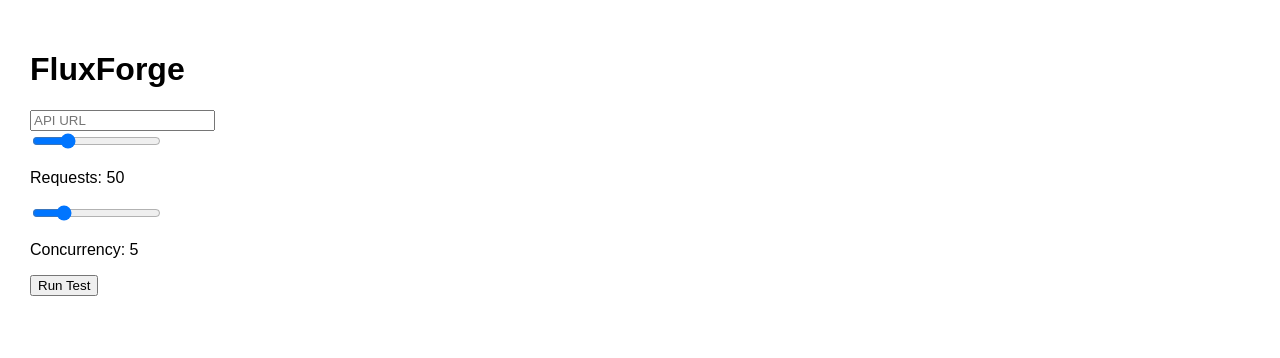
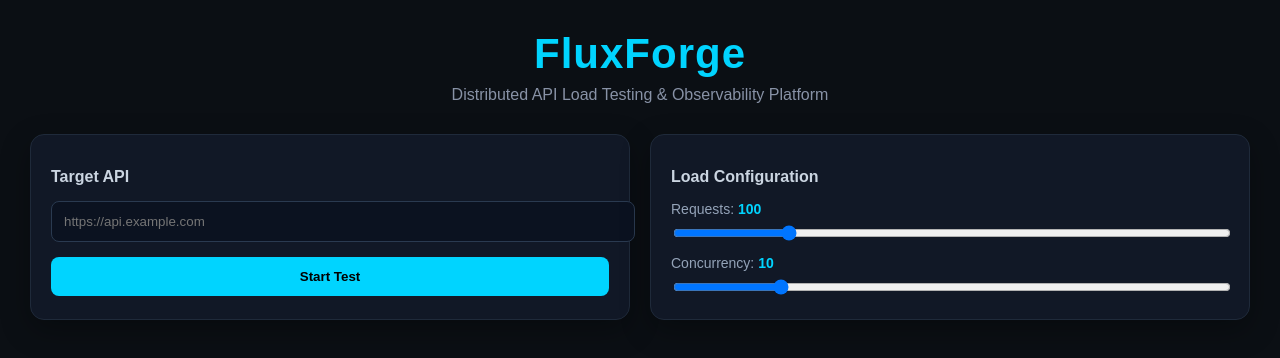
Before and after one commit to gaurianil/fluxforge, a React (Create React App) app in the folder frontend/: page / in a window 1280 px wide. Shown: the top 358 px of the page. Built offline with nearby package versions, Linux system fonts and the light colour scheme.

Commit message:
upgrade UI to premium dashboard

```diff
--- a/frontend/src/App.js
+++ b/frontend/src/App.js
@@ -3,11 +3,21 @@ import axios from "axios";
 
 function App() {
   const [url, setUrl] = useState("");
-  const [requests, setRequests] = useState(50);
-  const [concurrency, setConcurrency] = useState(5);
+  const [requests, setRequests] = useState(100);
+  const [concurrency, setConcurrency] = useState(10);
   const [result, setResult] = useState(null);
+  const [loading, setLoading] = useState(false);
 
   const runTest = async () => {
+    if (!url) {
+      alert("Enter a valid API URL");
+      return;
+    }
+
+    try {
+      setLoading(true);
+      setResult(null);
+
       const res = await axios.post("http://localhost:5000/test", {
         url,
         requests,
@@ -15,36 +25,251 @@ function App() {
       });
 
       setResult(res.data);
+    } catch (err) {
+      alert("Backend error. Check server.");
+    } finally {
+      setLoading(false);
+    }
   };
 
   return (
-    <div style={{ padding: 30, fontFamily: "Arial" }}>
-      <h1>FluxForge</h1>
+    <div style={styles.app}>
 
-      <input placeholder="API URL" onChange={(e) => setUrl(e.target.value)} />
-      <br />
+      {/* HEADER */}
+      <div style={styles.header}>
+        <h1 style={styles.title}>FluxForge</h1>
+        <p style={styles.subtitle}>
+          Distributed API Load Testing & Observability Platform
+        </p>
+      </div>
 
-      <input type="range" min="1" max="200" value={requests}
-        onChange={(e) => setRequests(e.target.value)} />
-      <p>Requests: {requests}</p>
+      {/* DASHBOARD GRID */}
+      <div style={styles.grid}>
 
-      <input type="range" min="1" max="20" value={concurrency}
-        onChange={(e) => setConcurrency(e.target.value)} />
-      <p>Concurrency: {concurrency}</p>
+        {/* INPUT PANEL */}
+        <div style={styles.card}>
+          <h2 style={styles.cardTitle}>Target API</h2>
 
-      <button onClick={runTest}>Run Test</button>
+          <input
+            style={styles.input}
+            placeholder="https://api.example.com"
+            value={url}
+            onChange={(e) => setUrl(e.target.value)}
+          />
 
+          <button
+            style={loading ? styles.buttonDisabled : styles.button}
+            onClick={runTest}
+            disabled={loading}
+          >
+            {loading ? "Running Stress Test..." : "Start Test"}
+          </button>
+        </div>
+
+        {/* CONTROLS */}
+        <div style={styles.card}>
+          <h2 style={styles.cardTitle}>Load Configuration</h2>
+
+          <label style={styles.label}>
+            Requests: <span style={styles.highlight}>{requests}</span>
+          </label>
+          <input
+            style={styles.slider}
+            type="range"
+            min="1"
+            max="500"
+            value={requests}
+            onChange={(e) => setRequests(Number(e.target.value))}
+          />
+
+          <label style={styles.label}>
+            Concurrency: <span style={styles.highlight}>{concurrency}</span>
+          </label>
+          <input
+            style={styles.slider}
+            type="range"
+            min="1"
+            max="50"
+            value={concurrency}
+            onChange={(e) => setConcurrency(Number(e.target.value))}
+          />
+        </div>
+
+      </div>
+
+      {/* RESULTS */}
       {result && (
-        <div>
-          <h3>Results</h3>
-          <p>Total: {result.total}</p>
-          <p>Success: {result.success}</p>
-          <p>Fail: {result.fail}</p>
-          <p>Avg Time: {result.avgResponseTime} ms</p>
+        <div style={styles.resultsSection}>
+
+          <h2 style={styles.sectionTitle}>Performance Metrics</h2>
+
+          <div style={styles.metricsGrid}>
+
+            <div style={styles.metricCard}>
+              <p style={styles.metricValue}>{result.total}</p>
+              <p style={styles.metricLabel}>Total Requests</p>
+            </div>
+
+            <div style={{ ...styles.metricCard, borderColor: "#00ff88" }}>
+              <p style={{ ...styles.metricValue, color: "#00ff88" }}>
+                {result.success}
+              </p>
+              <p style={styles.metricLabel}>Successful</p>
+            </div>
+
+            <div style={{ ...styles.metricCard, borderColor: "#ff4d4d" }}>
+              <p style={{ ...styles.metricValue, color: "#ff4d4d" }}>
+                {result.fail}
+              </p>
+              <p style={styles.metricLabel}>Failed</p>
+            </div>
+
+            <div style={{ ...styles.metricCard, borderColor: "#00d4ff" }}>
+              <p style={{ ...styles.metricValue, color: "#00d4ff" }}>
+                {Math.round(result.avgResponseTime)} ms
+              </p>
+              <p style={styles.metricLabel}>Avg Response</p>
+            </div>
+
+          </div>
         </div>
       )}
+
     </div>
   );
 }
 
+/* ===== STYLES ===== */
+const styles = {
+  app: {
+    minHeight: "100vh",
+    background: "#0b0f14",
+    color: "white",
+    fontFamily: "Arial",
+    padding: "30px"
+  },
+
+  header: {
+    textAlign: "center",
+    marginBottom: "30px"
+  },
+
+  title: {
+    fontSize: "42px",
+    margin: 0,
+    color: "#00d4ff",
+    letterSpacing: "1px"
+  },
+
+  subtitle: {
+    color: "#8892a6",
+    marginTop: "8px"
+  },
+
+  grid: {
+    display: "grid",
+    gridTemplateColumns: "1fr 1fr",
+    gap: "20px",
+    marginBottom: "20px"
+  },
+
+  card: {
+    background: "#111826",
+    padding: "20px",
+    borderRadius: "14px",
+    border: "1px solid #1f2a3a",
+    boxShadow: "0 10px 30px rgba(0,0,0,0.3)"
+  },
+
+  cardTitle: {
+    marginBottom: "15px",
+    color: "#cbd5e1",
+    fontSize: "16px"
+  },
+
+  input: {
+    width: "100%",
+    padding: "12px",
+    borderRadius: "8px",
+    border: "1px solid #2a3a50",
+    background: "#0b1220",
+    color: "white",
+    marginBottom: "15px"
+  },
+
+  button: {
+    width: "100%",
+    padding: "12px",
+    borderRadius: "8px",
+    border: "none",
+    background: "#00d4ff",
+    color: "#000",
+    fontWeight: "bold",
+    cursor: "pointer",
+    transition: "0.2s"
+  },
+
+  buttonDisabled: {
+    width: "100%",
+    padding: "12px",
+    borderRadius: "8px",
+    border: "none",
+    background: "#334155",
+    color: "#94a3b8",
+    cursor: "not-allowed"
+  },
+
+  label: {
+    display: "block",
+    marginTop: "10px",
+    color: "#94a3b8",
+    fontSize: "14px"
+  },
+
+  highlight: {
+    color: "#00d4ff",
+    fontWeight: "bold"
+  },
+
+  slider: {
+    width: "100%",
+    marginTop: "8px"
+  },
+
+  resultsSection: {
+    marginTop: "30px"
+  },
+
+  sectionTitle: {
+    marginBottom: "15px",
+    color: "#cbd5e1"
+  },
+
+  metricsGrid: {
+    display: "grid",
+    gridTemplateColumns: "repeat(4, 1fr)",
+    gap: "15px"
+  },
+
+  metricCard: {
+    background: "#111826",
+    padding: "20px",
+    borderRadius: "12px",
+    border: "1px solid #1f2a3a",
+    textAlign: "center"
+  },
+
+  metricValue: {
+    fontSize: "24px",
+    margin: 0,
+    fontWeight: "bold"
+  },
+
+  metricLabel: {
+    marginTop: "5px",
+    fontSize: "12px",
+    color: "#94a3b8"
+  }
+};
+
 export default App;
```
Lines whose indentation alone changed are shown as unchanged.
